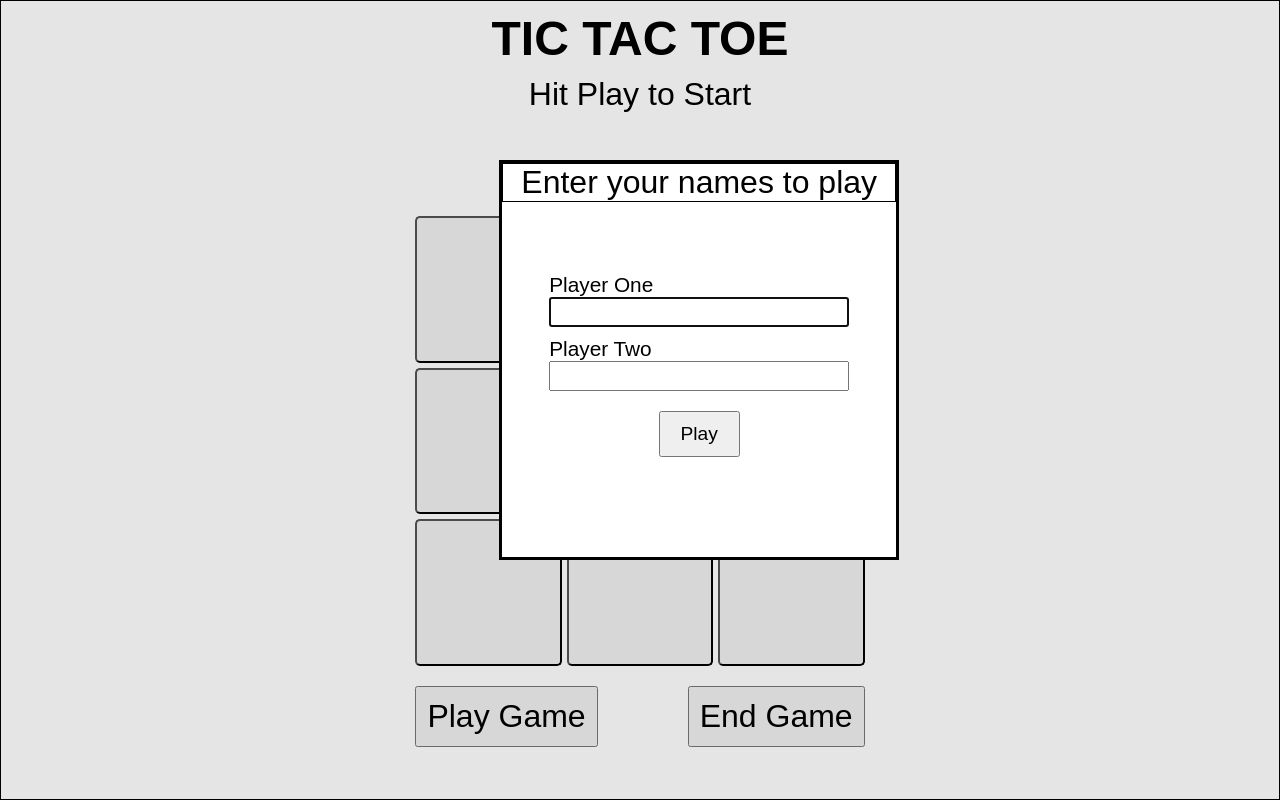
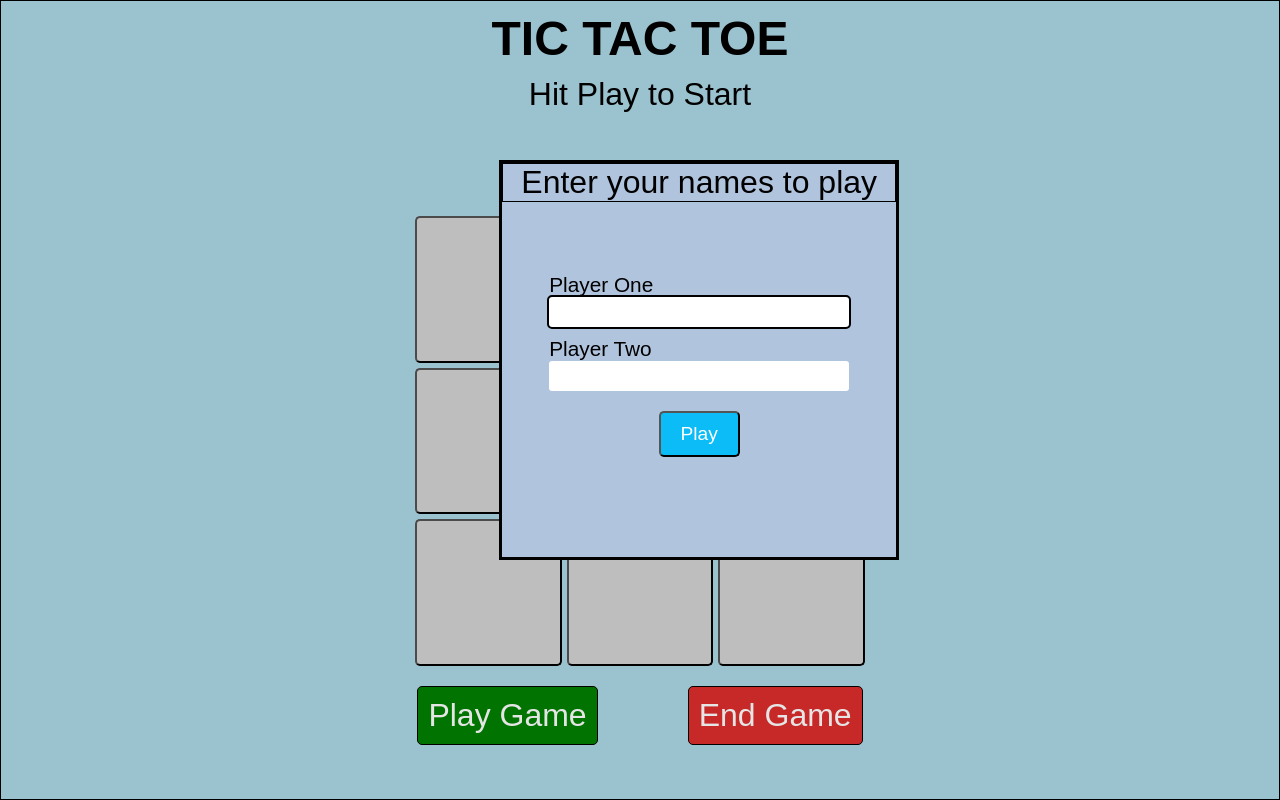
Before and after one commit to terminalcmd/Tic-Tac-Toe, a plain HTML site: page index.html in a window 1280 px wide. Both pictures are taken after a click on the button "Play Game". Drawn offline with Linux system fonts and the light colour scheme.

Commit message:
Added colors to the ui

```diff
--- a/index.css
+++ b/index.css
@@ -8,15 +8,15 @@
     border:1px solid;
     width: 100vw;
     height:100vh;
-
-
+    background-color: lightblue;
 }
 dialog{
     width:400px;
     height:400px;
     position: absolute;
     left: 39%;
-    top:20%
+    top:20%;
+    background-color: lightsteelblue;
 }
 
 dialog input{
@@ -24,6 +24,11 @@ dialog input{
     width: 300px;
     height: 30px;
     font-size: 1.2rem;
+    border-radius: 3px;
+    border: none;
+}
+dialog input:focus{
+    outline: 2px solid black;
 }
 .dialog-div{
     height: 80%;
@@ -48,6 +53,9 @@ dialog .enter{
     font-size: 1.2rem;
     padding: 10px 20px;
     margin-top: 20px;
+    background-color: rgb(11, 188, 247);
+    color:white;
+    border-radius:5px;
 }
 
 .board-container{
@@ -69,6 +77,7 @@ dialog .enter{
    font-size: 5rem;
    font-weight: bold;
    border-radius: 5px;
+   background-color: lightgray;
 }
 
 .playeronescores,.playertwoscores{
@@ -112,5 +121,14 @@ dialog .enter{
     font-size: 2rem;
     padding:10px 10px;
     margin:0 45px;
+    border:1px solid black;
+    border-radius:5px;
+    color: white;
 
 }
+.start{
+    background-color:green;
+}
+.end{
+    background-color: rgb(221, 45, 45);
+}
```
